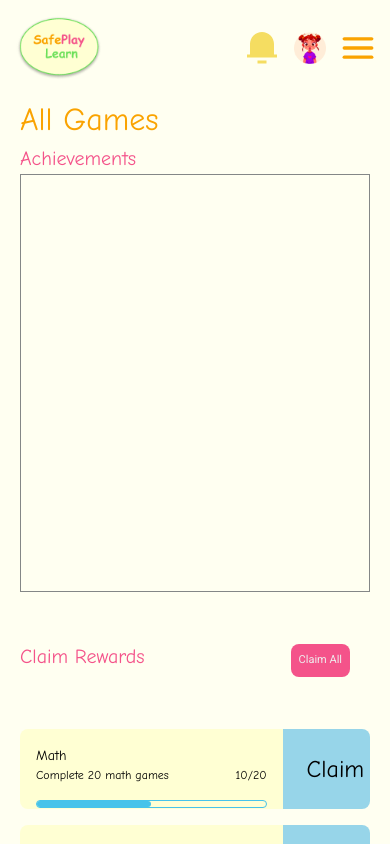
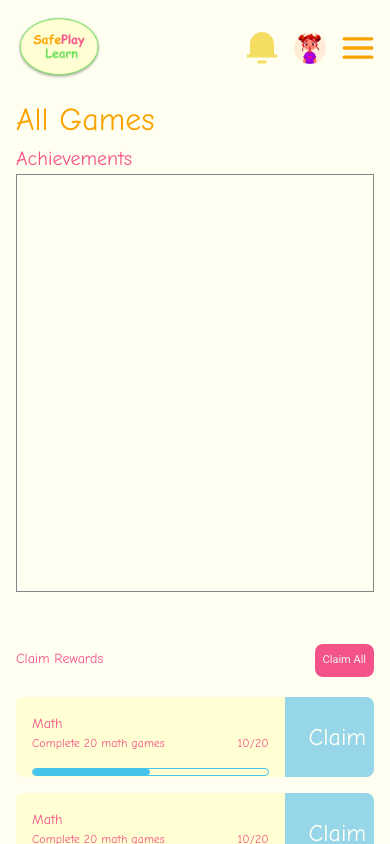
Before and after one commit to yaqeen009/DCIT302-Semester-Project, a React (Vite) app in the folder frontend/: page /rewards in a window 390 px wide. Shown: the top 844 px of the page. Built offline with nearby package versions, Linux system fonts and the light colour scheme.

Commit message:
Updated UI

```diff
--- a/frontend/src/components/achievement.jsx
+++ b/frontend/src/components/achievement.jsx
@@ -4,8 +4,8 @@ const Achievement = () => {
       <div className="w-full h-28 sm:h-20 flex flex-row">
         <div className="w-[90%] h-full bg-secondary-300 rounded-l-lg">
           <div className="text m-4">
-            <h1 className="text-title sm:text-mobile-title">Math</h1>
-            <span className="flex flex-row items center justify-between text-body sm:text-mobile-body">
+            <h1 className="text-title sm:text-mobile-title text-primary-400">Math</h1>
+            <span className="flex flex-row items center justify-between text-body sm:text-mobile-body text-primary-400">
               <p className="">Complete 20 math games</p>
               <p className="">10/20</p>
             </span>
@@ -15,7 +15,7 @@ const Achievement = () => {
           </div>
         </div>
         <div className="w-[10%] sm:w-[25%] h-full bg-success-200 rounded-r-lg flex items-center">
-            <h1 className="text-headline sm:text-mobile-headline text-center mx-6">Claim</h1>
+            <h1 className="text-headline sm:text-mobile-headline text-center mx-6 text-secondary-200">Claim</h1>
         </div>
       </div>
     </div>
--- a/frontend/src/pages/games.jsx
+++ b/frontend/src/pages/games.jsx
@@ -45,7 +45,7 @@ const Games = () => {
 
           {/* Top Games List */}
           <h1 className="text-body text-primary-400 my-4">Top Games</h1>
-          <div className="flex flex-row sm:flex-wrap justify-between sm:flex-wrap sm:space-y-4">
+          <div className="flex flex-row sm:flex-wrap justify-between sm:space-y-4">
             <div className="flex-col space-y-4">
               <Game
                 bgColor={"bg-primary-300"}
@@ -74,7 +74,7 @@ const Games = () => {
 
           {/* Recently Played Section */}
           <h1 className="text-body text-primary-400 my-4">Recently Played</h1>
-          <div className="flex flex-row sm:flex-wrap justify-between sm:flex-wrap sm:space-y-4">
+          <div className="flex flex-row sm:flex-wrap justify-between sm:space-y-4">
             <div className="flex-col space-y-4">
               <Game
                 bgColor={"bg-primary-100"}
@@ -103,7 +103,7 @@ const Games = () => {
 
           {/* New Games Section */}
           <h1 className="text-body text-primary-400 my-4">New games</h1>
-          <div className="flex flex-row sm:flex-wrap justify-between mb-10 sm:flex-wrap sm:space-y-4">
+          <div className="flex flex-row sm:flex-wrap justify-between mb-10 sm:space-y-4">
             <div className="flex-col space-y-4">
               <Game
                 bgColor={"bg-primary-400"}
--- a/frontend/src/pages/rewards.jsx
+++ b/frontend/src/pages/rewards.jsx
@@ -8,7 +8,7 @@ const Rewards = () => {
       <div className="absolute -top-20 left-0 w-full z-10">
         <img src={grass} alt="Grass" className="w-full" />
       </div>
-      <div className="rewards font-comic mt-10 mx-10 sm:mx-5 sm:my-0 z-0">
+      <div className="rewards font-comic mt-10 mx-10 sm:mx-4 sm:my-0 z-0">
         <h1 className="text-primary-300 text-headline">All Games</h1>
         <div className="flex flex-col">
           <section className="achievement-box mb-8">
@@ -16,9 +16,11 @@ const Rewards = () => {
             <div className="box-border border border-tertiary-300 h-[418px]"></div>
           </section>
           <section className="rewards flex flex-col">
-            <div className="flex flex-row justify-between items-baseline mb-4">
-              <h1 className="text-primary-400 text-body">Claim Rewards</h1>
-              <Button btnName={"Claim All"} btnType={"button"} />
+            <div className="flex flex-row justify-between items-baseline mb-4 sm:-mb-4">
+              <h1 className="text-primary-400 text-body sm:text-mobile-title">Claim Rewards</h1>
+              <div className="sm:-mr-5">
+                <Button btnName={"Claim All"} btnType={"button"} />
+              </div>
             </div>
             <div className="overflow-y-scroll w-full h-[80vh] mb-12">
                 <Achievement/>
--- a/frontend/src/pages/settings.jsx
+++ b/frontend/src/pages/settings.jsx
@@ -6,13 +6,13 @@ const Settings = () => {
     <div className="settings font-comic z-0 flex flex-col md:flex-row bg-secondary-200">
       {/* For mobile view, headings on top */}
 
-      <div className="space-y-8 md:hidden  bg-primary-200 p-4">
+      <div className="space-y-8 md:hidden p-4">
 
-        <h1 className="text-5xl text-danger-200 mb-4 text-center">Settings</h1>
-        <h2 className="text-2xl text-danger-200 mb-4 text-center">Account Settings</h2>
+        <h1 className="text-headline text-primary-300 sm:text-mobile-headline ">Settings</h1>
+        <h2 className="text-2xl text-primary-400">Account Settings</h2>
       </div>
 
-      <div className="relative w-full md:w-[400px] h-auto md:h-screen bg-primary-200 rounded-lg drop-shadow-2xl shadow-md flex-shrink-0">
+      <div className="relative w-full md:w-[400px] h-auto md:h-screen bg-secondary-300 drop-shadow-2xl shadow-md flex-shrink-0">
         <div className="flex flex-col items-center p-4 h-full">
           <div className="avatar flex flex-col space-y-4 items-center md:items-left my-8">
             <img src={avatar} alt="Avatar" className="mt-10 w-24 h-24  rounded-full" />
```
